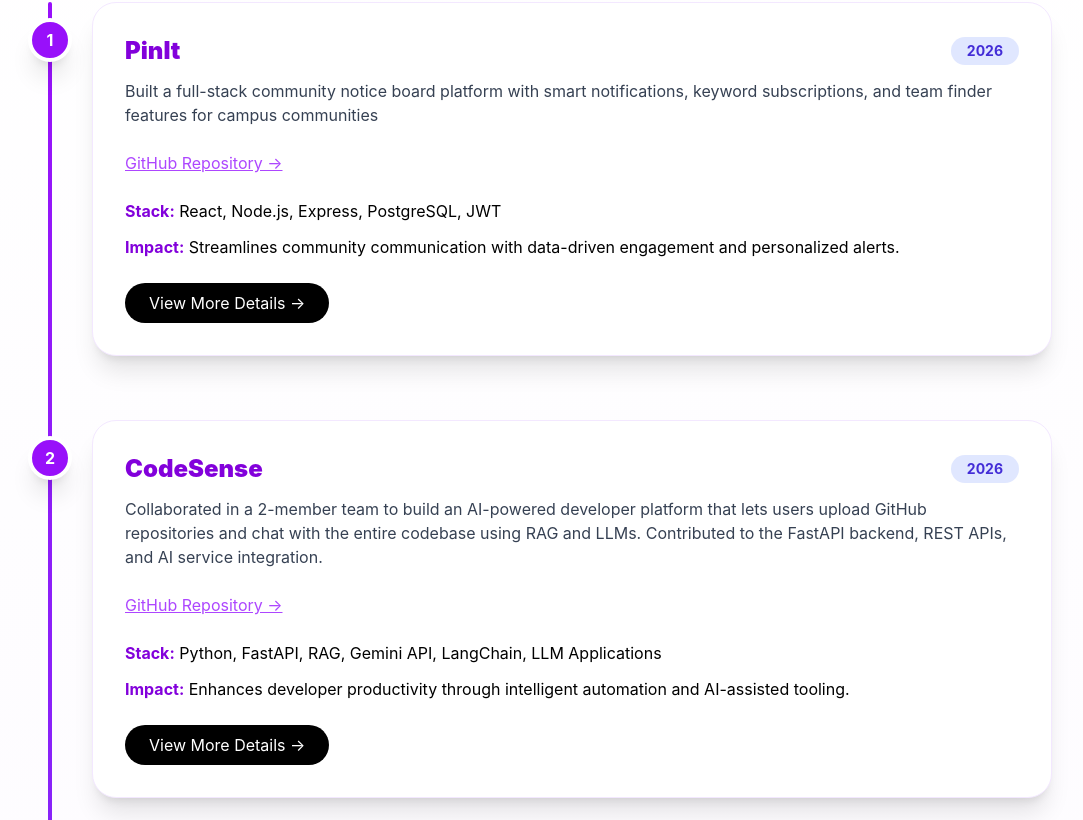
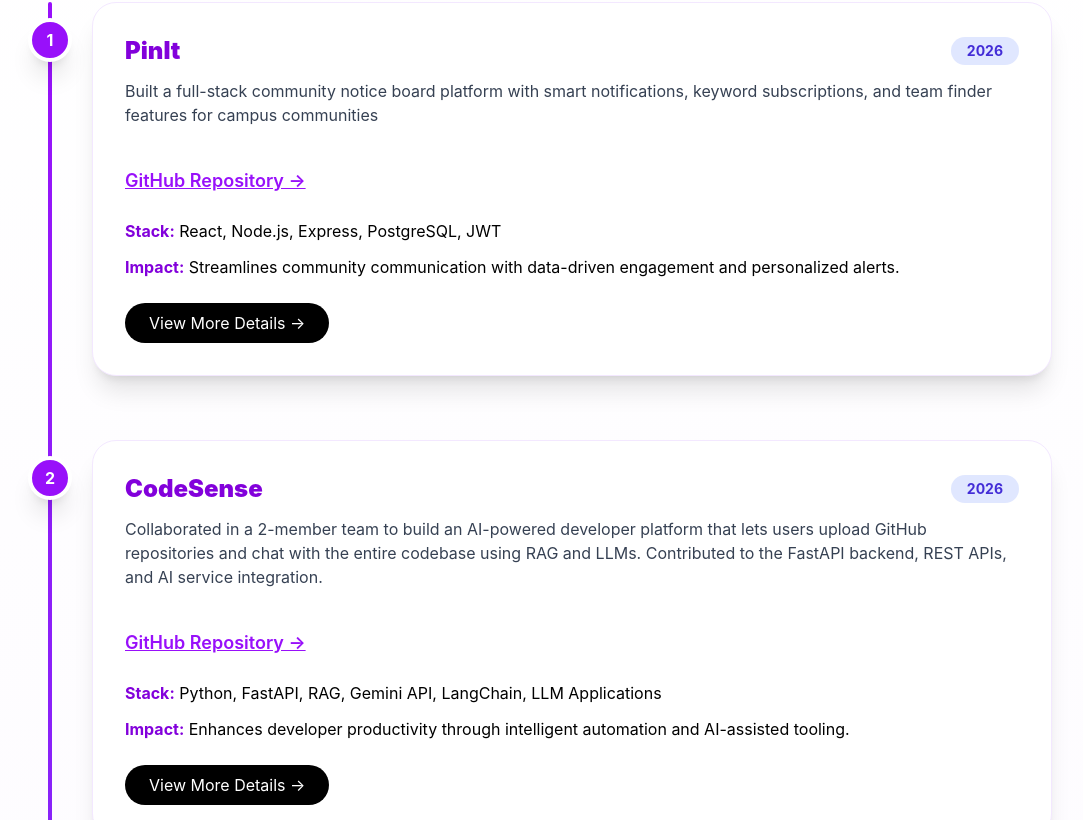
Before and after one commit to Rahul2671/rahul-portfolio, a React (Vite) app: page / in a window 1280 px wide. Shown: the part 4857-5677 px from the top of the page, without its empty margins (100-1183 px from the left). Built offline with nearby package versions, Linux system fonts and the light colour scheme.

Commit message:
Refactor GitHub link in Projects component
Updated the GitHub link styling and structure in Projects component.

```diff
--- a/src/components/Projects.jsx
+++ b/src/components/Projects.jsx
@@ -289,14 +289,16 @@
                   )}
 
                   {project.github && (
+                    <div className="mt-4">
                       <a
                         href={project.github}
                         target="_blank"
                         rel="noopener noreferrer"
-                      className="text-purple-500 underline hover:text-purple-700"
+                        className="text-lg font-semibold text-purple-600 underline hover:text-purple-800"
                       >
                         GitHub Repository →
                       </a>
+                    </div>
                   )}
 
                 </div>
```
Lines whose indentation alone changed are shown as unchanged.
